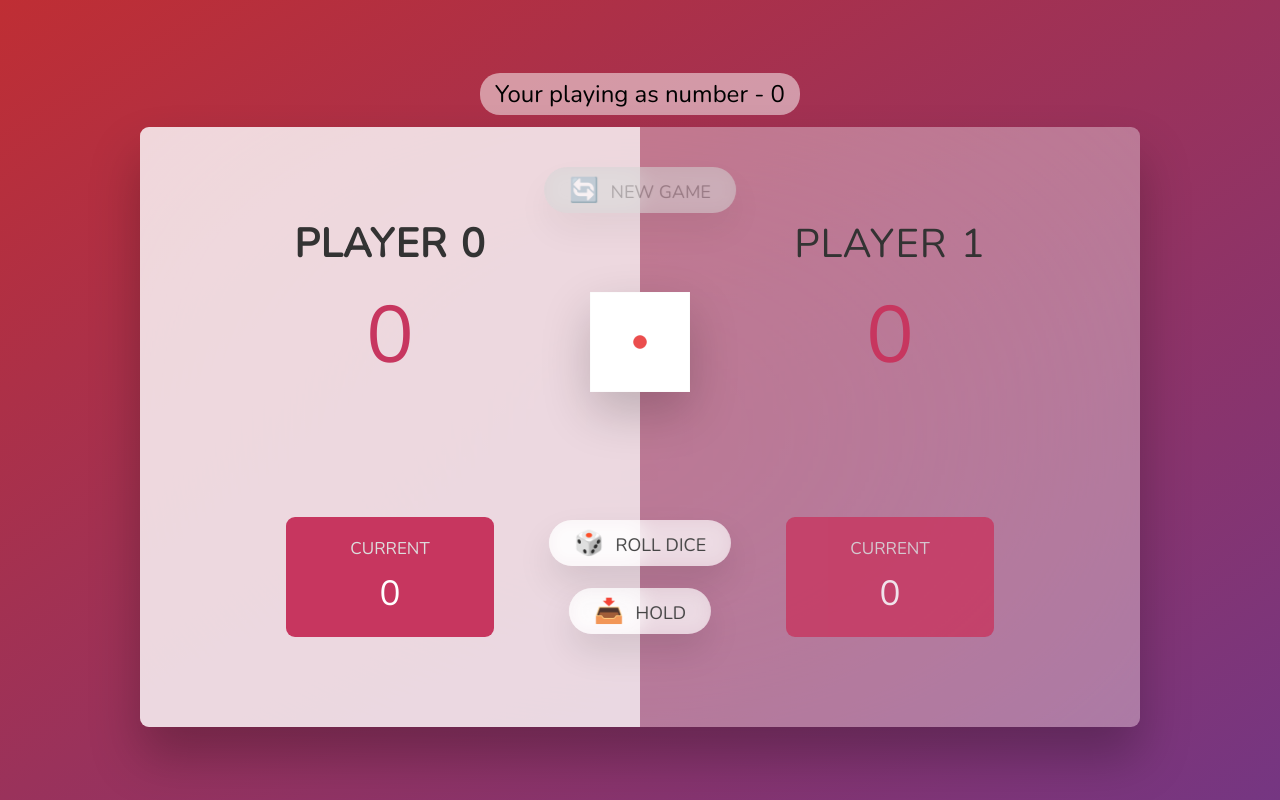
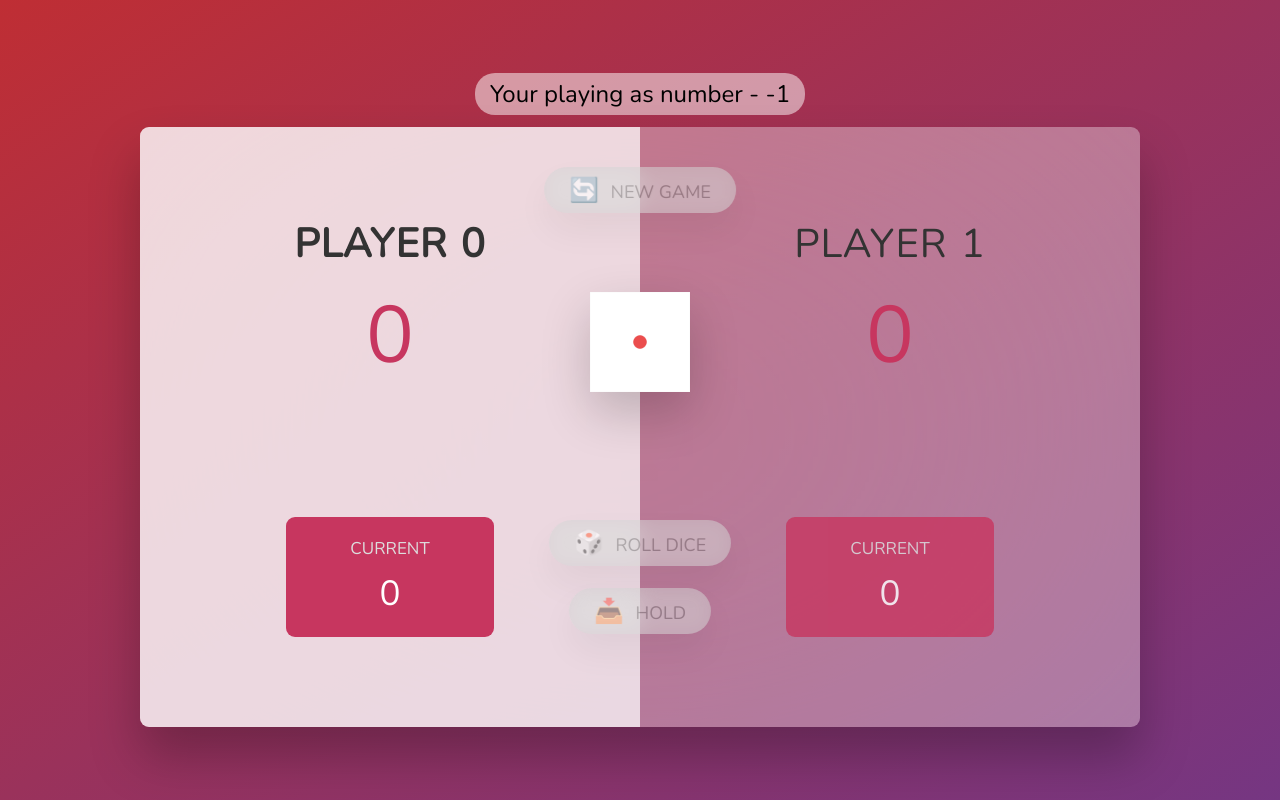
Before and after one commit to Lokesh-Kudipudi/Dice-Game-Multiplayer, a React (Vite) app in the folder frontend/: page /4 in a window 1280 px wide. Built offline with nearby package versions, Linux system fonts and the light colour scheme; no server answers.

Commit message:
buttons disabled feature

```diff
--- a/frontend/src/App.jsx
+++ b/frontend/src/App.jsx
@@ -12,6 +12,7 @@ const ENDPOINT = "http://localhost:3000";
 let socket;
 
 function App() {
+  const [playerNumber, setPlayerNumber] = useState(-1);
   const [scores, setScores] = useState([0, 0]);
   const [currentScore, setCurrentScore] = useState([0, 0]);
   const [activePlayer, setActivePlayer] = useState(0);
@@ -32,8 +33,9 @@ function App() {
     socket = io(ENDPOINT);
     socket.emit("setup", key ? String(key) : id);
 
-    socket.on("connected", () => {
+    socket.on("connected", (playerNo) => {
       console.log(`Connected from server - socket`);
+      setPlayerNumber(() => playerNo);
     });
 
     socket.on("rollDiceClient", (newCurrentScore, diceUrl) => {
@@ -138,7 +140,9 @@ function App() {
         gap: "12px",
       }}
     >
-      <PlayerIndicator playerNumber={0}></PlayerIndicator>
+      <PlayerIndicator
+        playerNumber={playerNumber}
+      ></PlayerIndicator>
       <main>
         <Section
           activePlayer={activePlayer}
@@ -175,10 +179,15 @@ function App() {
           <button
             onClick={handleRollDice}
             className="btn btn--roll"
+            disabled={activePlayer !== playerNumber}
           >
             🎲 Roll dice
           </button>
-          <button onClick={handleHold} className="btn btn--hold">
+          <button
+            disabled={activePlayer !== playerNumber}
+            onClick={handleHold}
+            className="btn btn--hold"
+          >
             📥 Hold
           </button>
         </>
```
Also changed, not shown: 1 other file (tests, documents, lock files or other folders).
